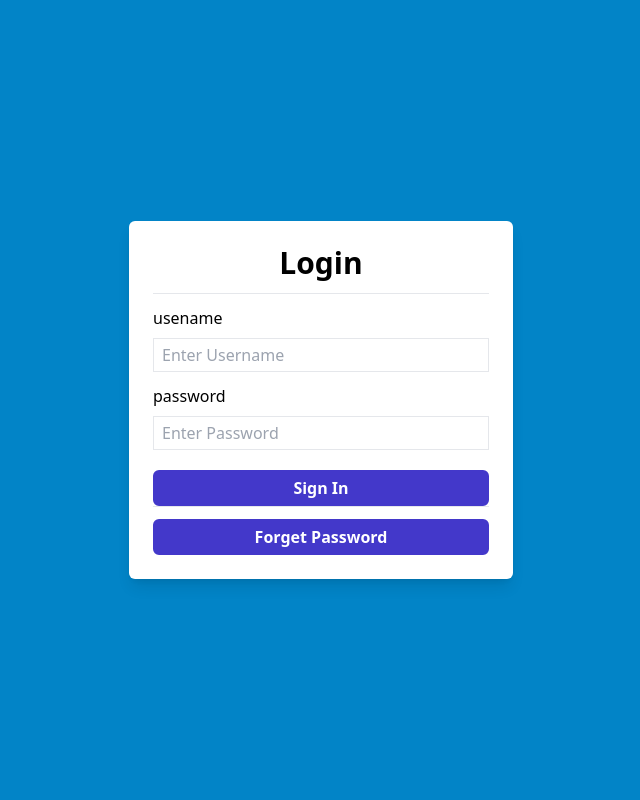
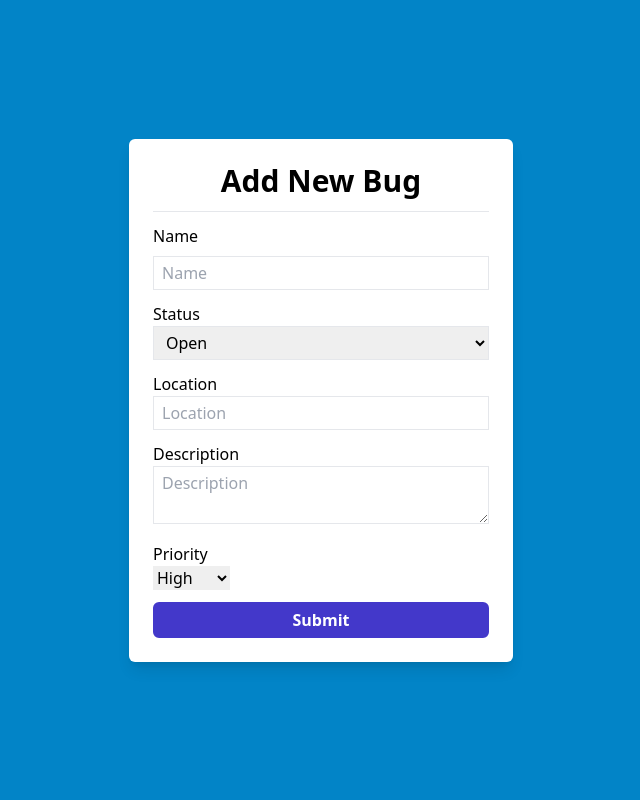
Before and after one commit to Rishabh-Pal/Techfy, a React (Create React App) app in the folder client/: page / in a window 1280 px wide. Shown: the top 800 px of the page, without its empty margins (319-959 px from the left). Built offline with nearby package versions, Linux system fonts and the light colour scheme; the HTML template or start-up script is replaced by a standard one.

Commit message:
Add bugs form

```diff
--- a/client/src/App.js
+++ b/client/src/App.js
@@ -1,3 +1,4 @@
+import BugsForm from "./components/Bugs/BugsForm";
 import Login from "./components/Login";
 import Reg from "./components/Register/Reg";
 
@@ -6,6 +7,7 @@ const App=()=>{
 
   return(
     <>
+    <BugsForm></BugsForm>
      <Login></Login>
     <Reg></Reg>
     </>
--- /dev/null
+++ b/client/src/components/Bugs/BugsForm.js
@@ -0,0 +1,70 @@
+
+
+const BugsForm = ()=>{
+
+    return (
+
+     <div className='flex justify-center items-center h-screen bg-sky-600'>
+     <form className="w-96 p-6 shadow-lg bg-white rounded-md">
+     <h1 className="text-3xl block text-center font-semibold"><i class="fa-solid fa-bug"></i> Add New Bug</h1>
+     <hr className="mt-3"></hr>
+     <div className="mt-3">
+     <label htmlFor="name" className="block text-base  mb-2">Name</label>
+        <input type='text' placeholder="Name" name="name" className="border w-full text-base px-2 py-1 focus:outline-none focus:ring-0 focus:border-gray-600"  />
+     </div>
+
+     <div  className="mt-3">
+        <h4 className="font-weight: 600;">Status</h4>
+        <select name="status" className="border w-full text-base px-2 py-1 focus:outline-none focus:ring-0 focus:border-gray-600"  >
+            <option >
+                Open
+            </option>
+            <option>
+                Ongoing
+            </option>
+            <option>
+                Delayed
+            </option>
+            <option>
+                Overdue
+            </option>
+            <option>
+                completed
+            </option>
+        </select>
+     </div>
+
+     <div  className="mt-3">
+        <h4>Location</h4>
+        <input type='text' placeholder="Location" className="border w-full text-base px-2 py-1 focus:outline-none focus:ring-0 focus:border-gray-600" />
+     </div>
+
+     <div  className="mt-3">
+        <h4>Description</h4>
+        <textarea name="description" cols="30" row="40" placeholder="Description" className="border w-full text-base px-2 py-1 focus:outline-none focus:ring-0 focus:border-gray-600" ></textarea>
+     </div>
+      <div  className="mt-3">
+        <h4>Priority</h4>
+        <select name="priority">
+            <option>
+                High
+            </option>
+            <option>
+                Normal
+            </option>
+            <option>
+                Low
+            </option>
+        </select>
+      </div>
+      <div className="mt-3" >
+
+      <button type="submit"  class="border-2 border-indigo-700 bg-indigo-700 text-white py-1 w-full rounded-md hover:bg-transparent hover:text-indigo-700 font-semibold"><i class="fa-solid fa-check"></i> Submit</button>
+      </div>
+     </form>
+
+     </div>
+
+    )
+}
+export default BugsForm;
--- a/client/src/components/Register/Reg.js
+++ b/client/src/components/Register/Reg.js
@@ -32,8 +32,10 @@ function Reg(){
 
             </div>
 
-            <div className="mt-5"></div>
+            <div className="mt-5">
+
             <button type="submit"  class="border-2 border-indigo-700 bg-indigo-700 text-white py-1 w-full rounded-md hover:bg-transparent hover:text-indigo-700 font-semibold"><i class="fa-solid fa-right-to-bracket"></i>  Sign Up</button>
+            </div>
           </form>
 
 
```
